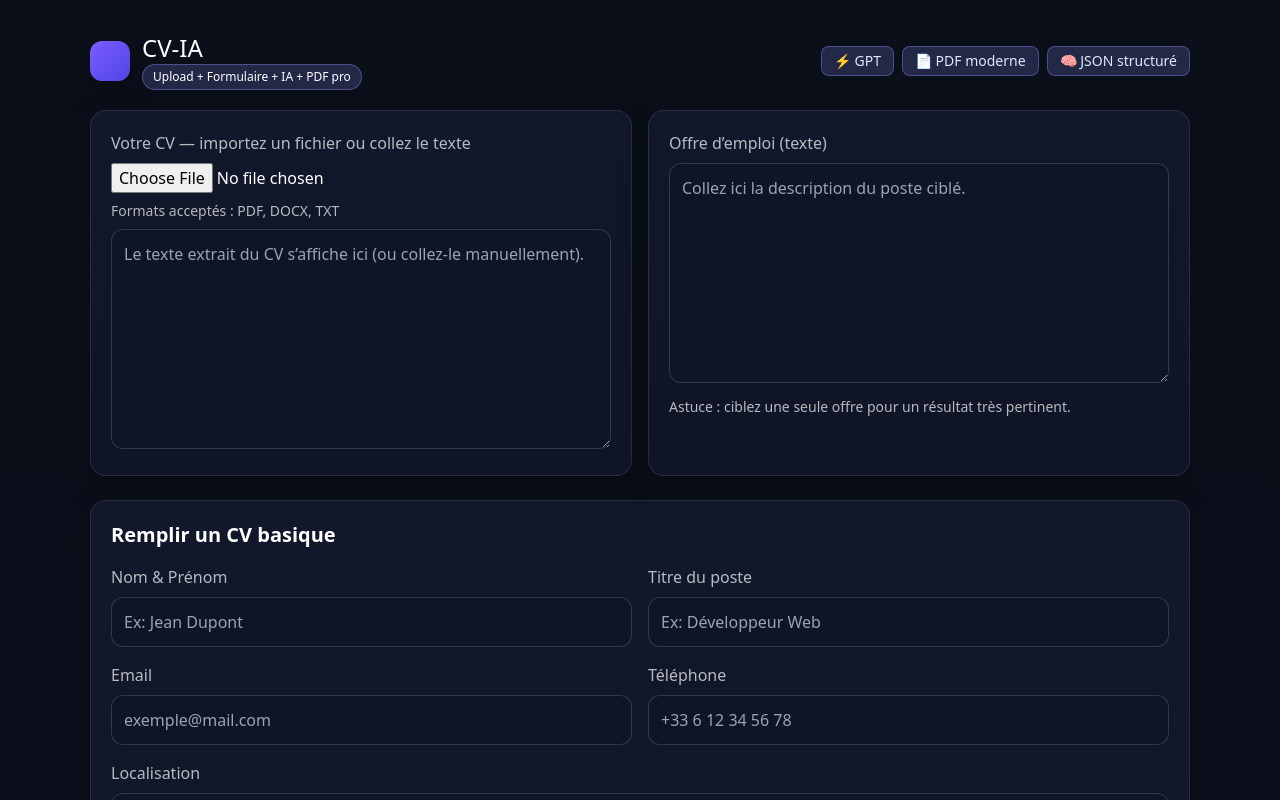
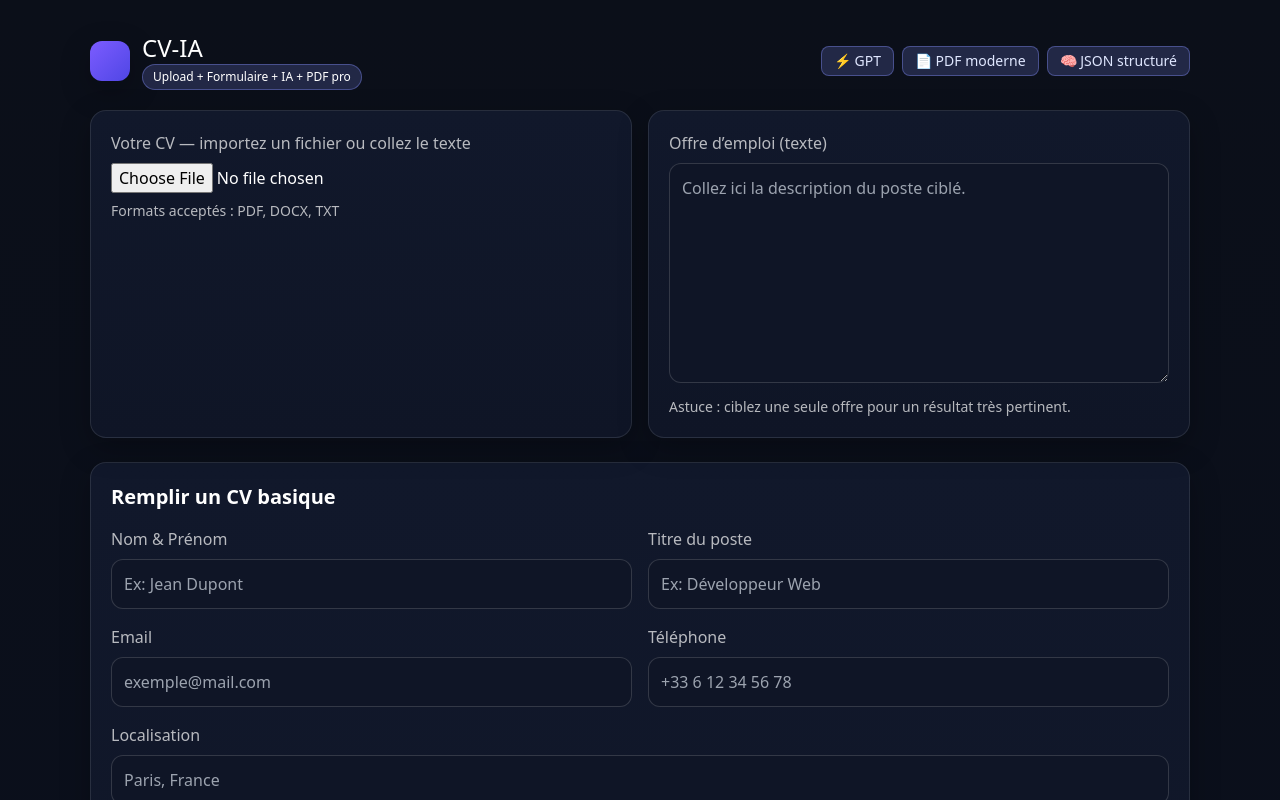
Before and after one commit to Gaillard77/cv-ia-rescue, a Next.js app: page / in a window 1280 px wide. Shown: the top 800 px of the page. Built offline with nearby package versions, Linux system fonts and the light colour scheme; what @react-pdf/renderer would draw is missing.

Commit message:
Update index.jsx

```diff
--- a/pages/index.jsx
+++ b/pages/index.jsx
@@ -131,12 +131,7 @@ ${cvEdu}
             <div className="text-white/70 text-sm mb-2">
               {extracting ? "Extraction en cours…" : "Formats acceptés : PDF, DOCX, TXT"}
             </div>
-            <textarea
-              className="w-full min-h-[220px] rounded-xl border border-white/15 bg-[#0f1526] text-white p-3"
-              value={cv}
-              onChange={e=>setCv(e.target.value)}
-              placeholder="Le texte extrait du CV s’affiche ici (ou collez-le manuellement)."
-            />
+
           </div>
 
           <div className="border border-white/10 rounded-2xl shadow-soft bg-gradient-to-b from-card1 to-card2 p-5">
```
